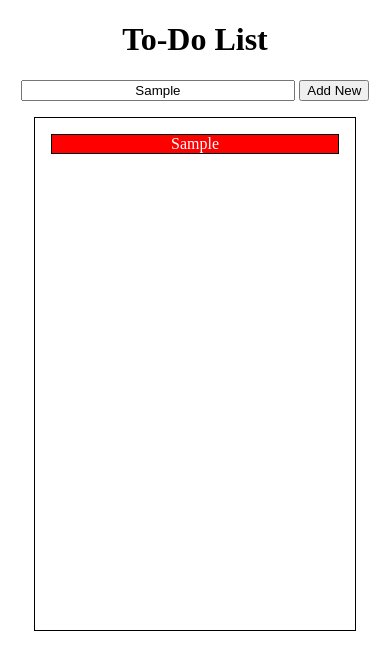
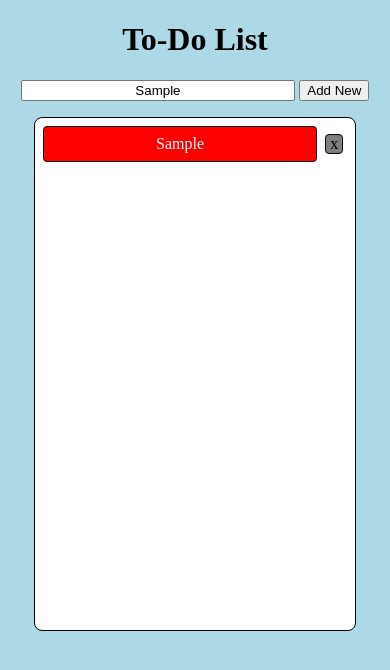
Before and after one commit to keenanmacneill/to-do-list, a website: page index.html in a window 390 px wide. Both pictures are taken after typing "Sample" into the empty fields and a click on the button "Add New". Drawn offline with Linux system fonts and the light colour scheme.

Commit message:
adds styling and delete button

```diff
--- a/index.js
+++ b/index.js
@@ -6,14 +6,25 @@ form.addEventListener('submit', (event) => {
   event.preventDefault();
   if (input.value !== '') {
     const newTask = input.value;
+    const textBox = document.createElement('div')
     const newP = document.createElement('p')
+    const deleteX = document.createElement('p')
+    const topTask = toDoList.firstElementChild
 
+    newP.classList.add('task')
     newP.textContent = newTask
-    const topTask = toDoList.firstElementChild
-    toDoList.insertBefore(newP, topTask)
+
+    deleteX.classList.add('deleteX')
+    deleteX.textContent = 'x'
+
+    textBox.classList.add('textBox')
+    textBox.appendChild(newP)
+    textBox.appendChild(deleteX)
+
+    toDoList.insertBefore(textBox, topTask)
   }
 });
 
 toDoList.addEventListener('click', (element) => {
-  if (element.target.nodeName === 'P') { element.target.classList.toggle('strikethrough') }
+  if (element.target.classList.contains('task')) { element.target.classList.toggle('strikethrough') }
 })
--- a/style.css
+++ b/style.css
@@ -1,9 +1,11 @@
 body {
   text-align: center;
+  background-color: lightblue;
 }
 
 h1 {
-  font
+  font-weight: bold;
+  font-size: 2em;
 }
 
 input {
@@ -11,24 +13,55 @@ input {
   text-align: center;
 }
 
-section {
+button:hover {
+  font-weight: bold;
+}
+
+button:active {
+  background-color: black;
+  color: white;
+}
+
+#toDoList {
   border: 1px black solid;
+  border-radius: .5em;
   width: 20em;
   height: 32em;
   justify-self: center;
-  margin: 1em 0 0 0;
+  margin: 1em;
+  background-color: white;
+  overflow: auto;
+  display: flex;
+  flex-direction: column;
 }
 
-p {
+.textBox {
+  display: flex;
+  flex-direction: row;
+}
+
+.task {
   border: 1px black solid;
-  margin: 1em;
+  border-radius: .25em;
   background-color: red;
   color: white;
+  margin: .5em;
+  width: 85%;
+  align-content: center;
 }
 
-p:hover {
-  background-color: green;
-  color: white;
+.task:hover {
+  font-weight: bold;
+}
+
+.deleteX {
+  border: 1px black solid;
+  border-radius: .25em;
+  background-color: grey;
+  color: black;
+  margin .5em;
+  padding: .01em;
+  width: 5%;
 }
 
 .strikethrough {
```
